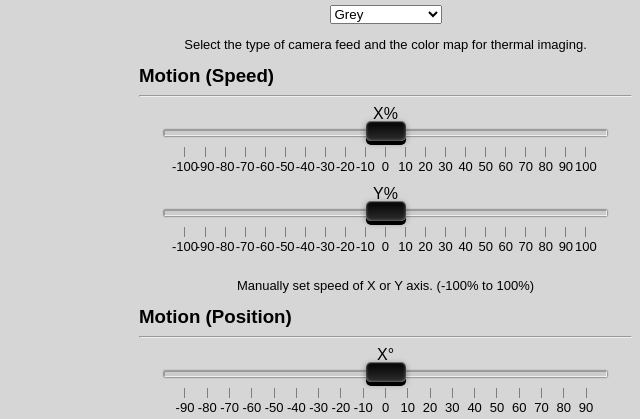
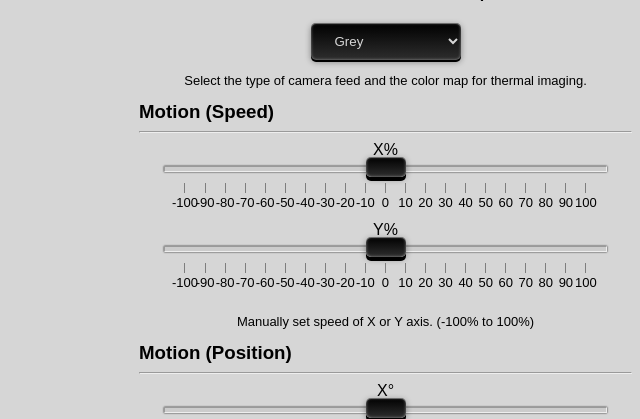
Before and after one commit to felixkuebler/Paintball-Turret, a Flask app: page / in a window 1280 px wide. Shown: the part 482-901 px from the top of the page, without its empty margins (640-1280 px from the left). Run offline with Flask 3, Linux system fonts and the light colour scheme; data that the repository does not hold is empty.

Commit message:
add styling for select-option elements

```diff
--- a/Software/RaspberryPiSource/TurretApp/html/static/css/style.css
+++ b/Software/RaspberryPiSource/TurretApp/html/static/css/style.css
@@ -163,9 +163,25 @@ input[type=range]::-moz-range-thumb {
     transform: translate(0, 2px);
 }
 
-input[type="radio"] {
-    display: inline;
-    margin-right: 10px;
+select {
+    color: #d6d6d6;
+
+    display: inline-block;
+    text-decoration: none;
+    padding: 10px 20px;
+
+    background-image: -moz-linear-gradient(bottom, #2e2e2e 0%, #000000 100%);
+    background-image: -webkit-linear-gradient(bottom, #2e2e2e 0%, #000000 100%);
+
+    -webkit-border-radius: 5px;
+    -moz-border-radius: 5px;
+    border-radius: 5px;
+
+    border-style: none;
+
+    -webkit-box-shadow: 0px 4px 0px #000000, 0px 2px 6px rgba(0,0,0,.4), inset 0px 1px 0px rgba(255,255,255,.3), inset 0px 0px 3px rgba(255,255,255,.5);
+    -moz-box-shadow: 0px 4px 0px #000000, 0px 2px 6px rgba(0,0,0,.4), inset 0px 1px 0px rgba(255,255,255,.3), inset 0px 0px 3px rgba(255,255,255,.5);
+    box-shadow: 0px 2px 0px #000000, 0px 2px 6px rgba(0,0,0,.4), inset 0px 1px 0px rgba(255,255,255,.3), inset 0px 0px 3px rgba(255,255,255,.5);
 }
 
 .description {
```
